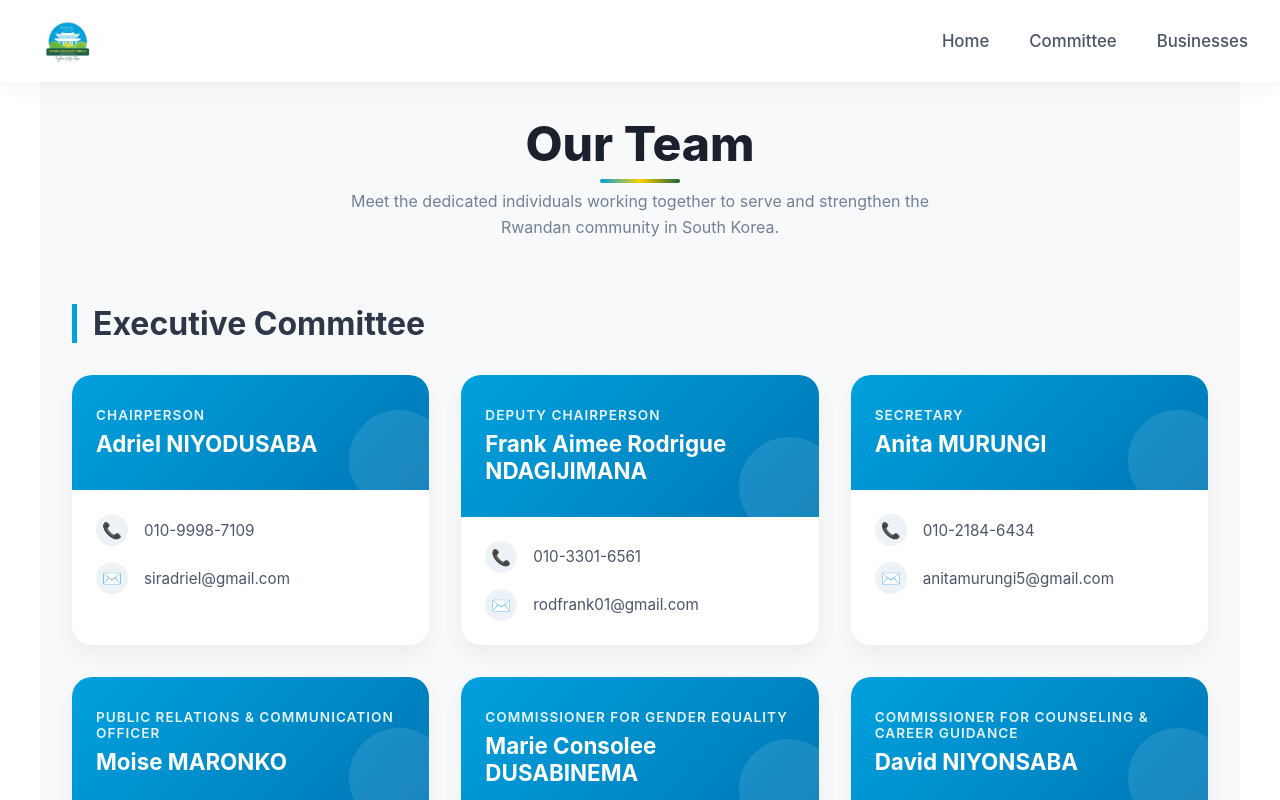
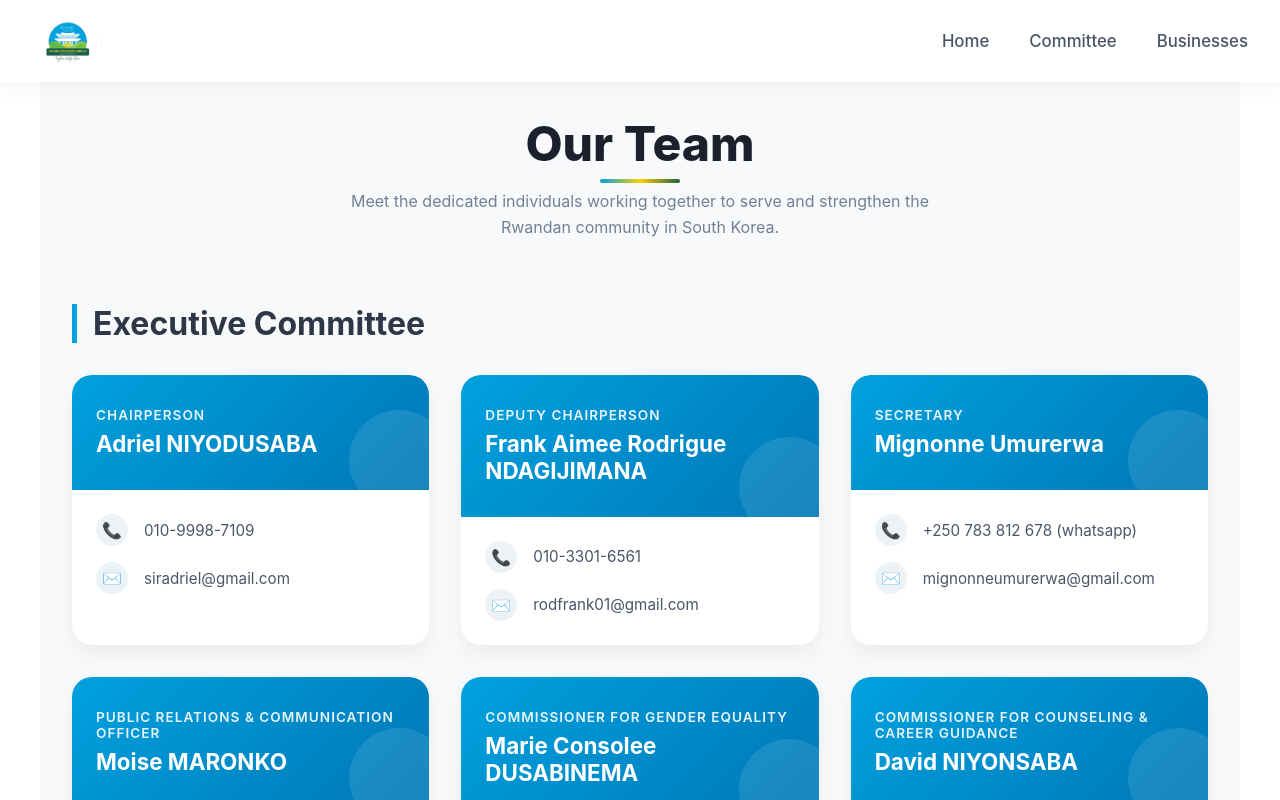
Before and after one commit to lonestarx1/rca-sk-website-2024, a Next.js app: page /committee in a window 1280 px wide. Shown: the top 800 px of the page. Built offline with nearby package versions, Linux system fonts and the light colour scheme.

Commit message:
Update secretary

```diff
--- a/pages/committee.tsx
+++ b/pages/committee.tsx
@@ -30,7 +30,7 @@ const committeeData: CommitteeData = {
   "Executive Committee": [
     { Name: "Adriel NIYODUSABA", Phone: "010-9998-7109", Email: "siradriel@gmail.com", Position: "Chairperson" },
     { Name: "Frank Aimee Rodrigue NDAGIJIMANA", Phone: "010-3301-6561", Email: "rodfrank01@gmail.com", Position: "Deputy Chairperson" },
-    { Name: "Anita MURUNGI", Phone: "010-2184-6434", Email: "anitamurungi5@gmail.com", Position: "Secretary" },
+    { Name: "Mignonne Umurerwa", Phone: "+250 783 812 678 (whatsapp)", Email: "mignonneumurerwa@gmail.com", Position: "Secretary" },
     { Name: "Moise MARONKO", Phone: "010-6498-2490", Email: "antonionike2007@gmail.com", Position: "Public Relations & Communication Officer" },
     { Name: "Marie Consolee DUSABINEMA", Phone: "010-9851-6967", Email: "7marieconsolee@gmail.com", Position: "Commissioner for Gender Equality" },
     { Name: "David NIYONSABA", Phone: "010-9720-0902", Email: "David@paramms.com", Position: "Commissioner for counseling & career guidance" },
```
